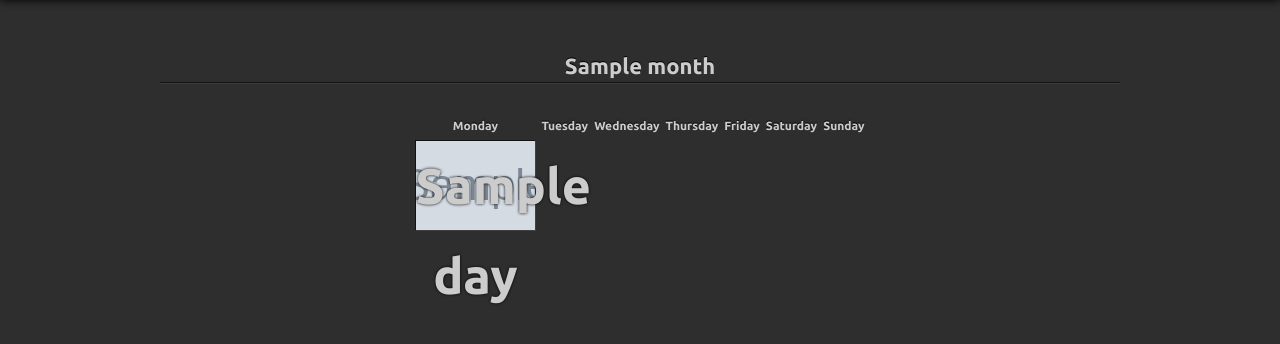
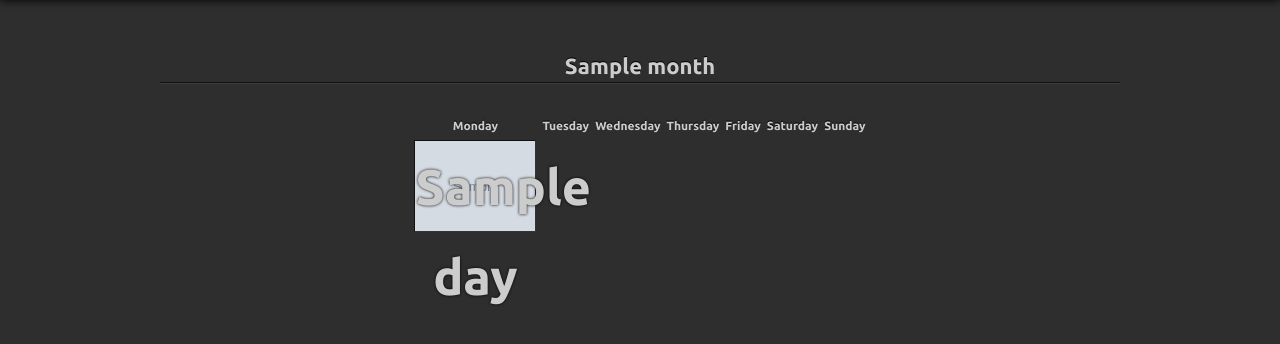
Before and after one commit to doryphores/pretty-apod, a Django app: template templates/apod/year.html in a window 1280 px wide. Shown: the part 31-375 px from the top of the page. Run offline with Django 3.2, Linux system fonts and the light colour scheme; the template is opened without the code that fills it: most values are stand-ins (such as "Sample title", 1, 10 or a date in 2020); grey boxes marked "Sample" are stand-in pictures; some libraries are stand-ins or nearby versions.

Commit message:
Style tweaks to calendar

```diff
--- a/compass/sass/_calendar.scss
+++ b/compass/sass/_calendar.scss
@@ -12,53 +12,62 @@
 	}
 
 	td {
-		position: relative;
-		width: 120px;
-		height: 90px;
+		@include adjust-font-size-to(11px);
 		vertical-align: top;
-		padding: 0;
-		@include adjust-font-size-to(11px);
-		@include box-shadow(#121212 1px 1px 0 inset, rgba(255, 255, 255, 0.09) 1px 1px 0);
 		background: #202020;
-		background-position: center center;
+		border: 1px solid #121212;
+		border-color: #121212 rgba(255, 255, 255, 0.09) rgba(255, 255, 255, 0.09) #121212;
 
 		&.empty {
 			background: #252525;
-			@include box-shadow(none);
 
 			span.day {
 				color: #666;
 				text-shadow: none;
 			}
 		}
+	}
 
-		span.day {
-			font-size: 50px;
-			font-weight: bold;
-			line-height: 90px;
+	div {
+		position: relative;
+		width: 120px;
+		height: 90px;
+
+		img {
 			position: absolute;
 			top: 0;
 			left: 0;
-			width: 100%;
-			text-align: center;
-			text-shadow: 0 0 3px black;
 		}
 	}
 
+	span.day {
+		position: absolute;
+		top: 0;
+		left: 0;
+		width: 100%;
+		font-size: 50px;
+		line-height: 90px;
+		font-weight: bold;
+		text-align: center;
+		text-shadow: 0 0 3px black;
+	}
+
 	a {
-		color: #fff;
+		position: relative;
+		display: block;
+		width: 120px;
+		height: 90px;
 		text-decoration: none;
-		display: block;
-		height: 90px;
-		position: relative;
 		overflow: hidden;
+		color: $text-color;
+
 		@include transition(background 0.6s);
 
 		span {
 			display: block;
 			opacity: 0;
 			text-align: center;
-			padding: 120px 5px 5px 5px;
+			padding: 90px 5px 5px 5px;
 			@include transition(all 0.4s);
 		}
 
--- a/public/static/css/screen.css
+++ b/public/static/css/screen.css
@@ -454,74 +454,76 @@ div.message p {
 }
 @media -sass-debug-info{filename{font-family:file\:\/\/\/home\/martin\/Projects\/django\/pretty-apod\/compass\/sass\/_calendar\.scss}line{font-family:\0000314}}
 .calendar td {
-  position: relative;
-  width: 120px;
-  height: 90px;
-  vertical-align: top;
-  padding: 0;
   font-size: 0.917em;
   line-height: 1.455em;
-  -moz-box-shadow: #121212 1px 1px 0 inset, rgba(255, 255, 255, 0.09) 1px 1px 0;
-  -webkit-box-shadow: #121212 1px 1px 0 inset, rgba(255, 255, 255, 0.09) 1px 1px 0;
-  -o-box-shadow: #121212 1px 1px 0 inset, rgba(255, 255, 255, 0.09) 1px 1px 0;
-  box-shadow: #121212 1px 1px 0 inset, rgba(255, 255, 255, 0.09) 1px 1px 0;
+  vertical-align: top;
   background: #202020;
-  background-position: center center;
+  border: 1px solid #121212;
+  border-color: #121212 rgba(255, 255, 255, 0.09) rgba(255, 255, 255, 0.09) #121212;
 }
-@media -sass-debug-info{filename{font-family:file\:\/\/\/home\/martin\/Projects\/django\/pretty-apod\/compass\/sass\/_calendar\.scss}line{font-family:\0000325}}
+@media -sass-debug-info{filename{font-family:file\:\/\/\/home\/martin\/Projects\/django\/pretty-apod\/compass\/sass\/_calendar\.scss}line{font-family:\0000321}}
 .calendar td.empty {
   background: #252525;
-  -moz-box-shadow: none;
-  -webkit-box-shadow: none;
-  -o-box-shadow: none;
-  box-shadow: none;
 }
-@media -sass-debug-info{filename{font-family:file\:\/\/\/home\/martin\/Projects\/django\/pretty-apod\/compass\/sass\/_calendar\.scss}line{font-family:\0000329}}
+@media -sass-debug-info{filename{font-family:file\:\/\/\/home\/martin\/Projects\/django\/pretty-apod\/compass\/sass\/_calendar\.scss}line{font-family:\0000324}}
 .calendar td.empty span.day {
   color: #666;
   text-shadow: none;
 }
-@media -sass-debug-info{filename{font-family:file\:\/\/\/home\/martin\/Projects\/django\/pretty-apod\/compass\/sass\/_calendar\.scss}line{font-family:\0000335}}
-.calendar td span.day {
-  font-size: 50px;
-  font-weight: bold;
-  line-height: 90px;
+@media -sass-debug-info{filename{font-family:file\:\/\/\/home\/martin\/Projects\/django\/pretty-apod\/compass\/sass\/_calendar\.scss}line{font-family:\0000331}}
+.calendar div {
+  position: relative;
+  width: 120px;
+  height: 90px;
+}
+@media -sass-debug-info{filename{font-family:file\:\/\/\/home\/martin\/Projects\/django\/pretty-apod\/compass\/sass\/_calendar\.scss}line{font-family:\0000336}}
+.calendar div img {
+  position: absolute;
+  top: 0;
+  left: 0;
+}
+@media -sass-debug-info{filename{font-family:file\:\/\/\/home\/martin\/Projects\/django\/pretty-apod\/compass\/sass\/_calendar\.scss}line{font-family:\0000343}}
+.calendar span.day {
   position: absolute;
   top: 0;
   left: 0;
   width: 100%;
+  font-size: 50px;
+  line-height: 90px;
+  font-weight: bold;
   text-align: center;
   text-shadow: 0 0 3px black;
 }
-@media -sass-debug-info{filename{font-family:file\:\/\/\/home\/martin\/Projects\/django\/pretty-apod\/compass\/sass\/_calendar\.scss}line{font-family:\0000348}}
+@media -sass-debug-info{filename{font-family:file\:\/\/\/home\/martin\/Projects\/django\/pretty-apod\/compass\/sass\/_calendar\.scss}line{font-family:\0000355}}
 .calendar a {
-  color: #fff;
+  position: relative;
+  display: block;
+  width: 120px;
+  height: 90px;
   text-decoration: none;
-  display: block;
-  height: 90px;
-  position: relative;
   overflow: hidden;
+  color: #cccccc;
   -moz-transition: background 0.6s;
   -webkit-transition: background 0.6s;
   -o-transition: background 0.6s;
   transition: background 0.6s;
 }
-@media -sass-debug-info{filename{font-family:file\:\/\/\/home\/martin\/Projects\/django\/pretty-apod\/compass\/sass\/_calendar\.scss}line{font-family:\0000357}}
+@media -sass-debug-info{filename{font-family:file\:\/\/\/home\/martin\/Projects\/django\/pretty-apod\/compass\/sass\/_calendar\.scss}line{font-family:\0000366}}
 .calendar a span {
   display: block;
   opacity: 0;
   text-align: center;
-  padding: 120px 5px 5px 5px;
+  padding: 90px 5px 5px 5px;
   -moz-transition: all 0.4s;
   -webkit-transition: all 0.4s;
   -o-transition: all 0.4s;
   transition: all 0.4s;
 }
-@media -sass-debug-info{filename{font-family:file\:\/\/\/home\/martin\/Projects\/django\/pretty-apod\/compass\/sass\/_calendar\.scss}line{font-family:\0000365}}
+@media -sass-debug-info{filename{font-family:file\:\/\/\/home\/martin\/Projects\/django\/pretty-apod\/compass\/sass\/_calendar\.scss}line{font-family:\0000374}}
 .calendar a:hover {
   background: rgba(0, 0, 0, 0.8);
 }
-@media -sass-debug-info{filename{font-family:file\:\/\/\/home\/martin\/Projects\/django\/pretty-apod\/compass\/sass\/_calendar\.scss}line{font-family:\0000368}}
+@media -sass-debug-info{filename{font-family:file\:\/\/\/home\/martin\/Projects\/django\/pretty-apod\/compass\/sass\/_calendar\.scss}line{font-family:\0000377}}
 .calendar a:hover span {
   opacity: 1;
   padding-top: 10px;
--- a/templates/apod/calendar.html
+++ b/templates/apod/calendar.html
@@ -14,18 +14,23 @@
 	{% for week in calendar %}
 		<tr>
 		{% for d in week %}{% with d.picture as picture %}
-			{% if picture %}
-			<td style="background-image:url({{ picture.thumb }})">
+			{% if d.day %}
+				{% if picture %}
+				<td><div>
+					{% if picture.thumb %}
+					<img src="{{ picture.thumb }}" width="120" height="90">
+					{% endif %}
+					<span class="day">{{ d.day }}</span>
+					<a href="{{ picture.get_absolute_url }}"><span>{{ picture.title }}</span></a>
+				</div></td>
+				{% else %}
+				<td class="empty"><div>
+					<span class="day">{{ d.day }}</span>
+				</div></td>
+				{% endif %}
 			{% else %}
-			<td class="empty">
+			<td></td>
 			{% endif %}
-				{% if d.day %}
-				<span class="day">{{ d.day }}</span>
-				{% if picture %}
-				<a href="{{ picture.get_absolute_url }}"><span>{{ picture.title }}</span></a>
-				{% endif %}
-				{% endif %}
-			</td>
 		{% endwith %}{% endfor %}
 		</tr>
 	{% endfor %}
```
